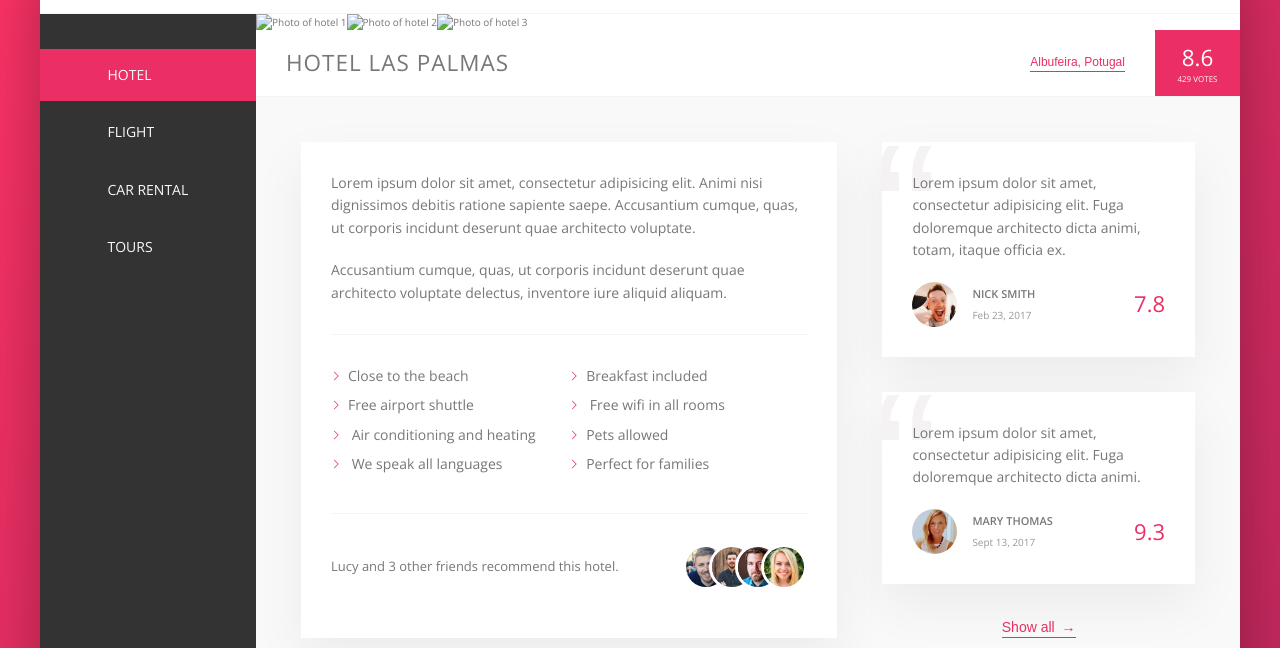
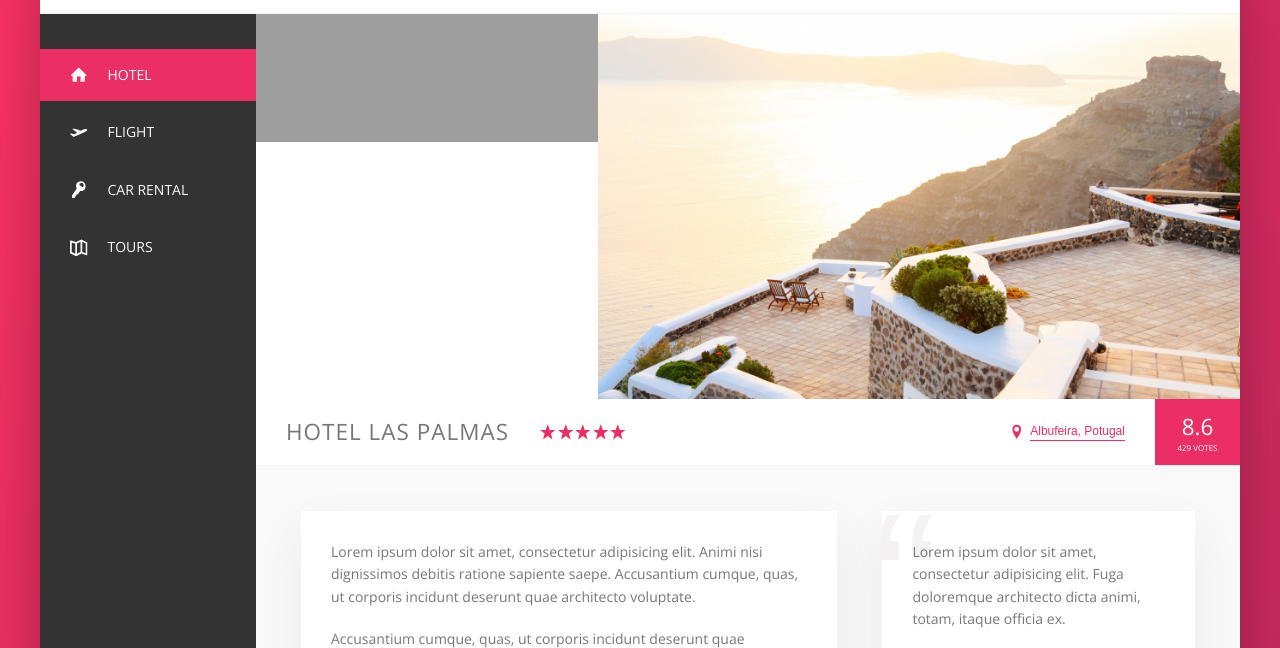
Before and after one commit to darylnauman/trillo, a website: page index.html in a window 1280 px wide. Shown: the part 136-784 px from the top of the page. Drawn offline with nearby package versions, Linux system fonts and the light colour scheme; files that its build step writes are made by us from their sources; the site is published under a folder, as on GitHub Pages, so addresses that start at the root find nothing; files whose address does not match are found by name.

Commit message:
resolved issue with some image file paths

```diff
--- a/index.html
+++ b/index.html
@@ -51,7 +51,7 @@
                     <li class="side-nav__item side-nav__item--active">
                         <a href="#" class="side-nav__link">
                             <svg class="side-nav__icon">
-                                <use xlink:href="/img/sprite.svg#icon-home"></use>
+                                <use xlink:href="img/sprite.svg#icon-home"></use>
                             </svg>
                             <span>Hotel</span>
                         </a>
@@ -59,7 +59,7 @@
                     <li class="side-nav__item">
                         <a href="#" class="side-nav__link">
                             <svg class="side-nav__icon">
-                                <use xlink:href="/img/sprite.svg#icon-aircraft-take-off"></use>
+                                <use xlink:href="img/sprite.svg#icon-aircraft-take-off"></use>
                             </svg>
                             <span>Flight</span>
                         </a>
@@ -67,7 +67,7 @@
                     <li class="side-nav__item">
                         <a href="#" class="side-nav__link">
                             <svg class="side-nav__icon">
-                                <use xlink:href="/img/sprite.svg#icon-key"></use>
+                                <use xlink:href="img/sprite.svg#icon-key"></use>
                             </svg>
                             <span>Car Rental</span>
                         </a>
@@ -75,7 +75,7 @@
                     <li class="side-nav__item">
                         <a href="#" class="side-nav__link">
                             <svg class="side-nav__icon">
-                                <use xlink:href="/img/sprite.svg#icon-map"></use>
+                                <use xlink:href="img/sprite.svg#icon-map"></use>
                             </svg>
                             <span>Tours</span>
                         </a>
@@ -90,13 +90,13 @@
             <main class="hotel-view">
                 <div class="gallery">
                     <figure class="gallery_item">
-                        <img src="/img/hotel-1.jpg" alt="Photo of hotel 1" class="gallery__photo" />
+                        <img src="img/hotel-1.jpg" alt="Photo of hotel 1" class="gallery__photo" />
                     </figure>
                     <figure class="gallery_item">
-                        <img src="/img/hotel-2.jpg" alt="Photo of hotel 2" class="gallery__photo" />
+                        <img src="img/hotel-2.jpg" alt="Photo of hotel 2" class="gallery__photo" />
                     </figure>
                     <figure class="gallery_item">
-                        <img src="/img/hotel-3.jpg" alt="Photo of hotel 3" class="gallery__photo" />
+                        <img src="img/hotel-3.jpg" alt="Photo of hotel 3" class="gallery__photo" />
                     </figure>
                 </div>
 
@@ -104,25 +104,25 @@
                     <h1 class="overview__heading">Hotel Las Palmas</h1>
                     <div class="overview__stars">
                         <svg class="overview__icon-star">
-                            <use xlink:href="/img/sprite.svg#icon-star"></use>
+                            <use xlink:href="img/sprite.svg#icon-star"></use>
                         </svg>
                         <svg class="overview__icon-star">
-                            <use xlink:href="/img/sprite.svg#icon-star"></use>
+                            <use xlink:href="img/sprite.svg#icon-star"></use>
                         </svg>
                         <svg class="overview__icon-star">
-                            <use xlink:href="/img/sprite.svg#icon-star"></use>
+                            <use xlink:href="img/sprite.svg#icon-star"></use>
                         </svg>
                         <svg class="overview__icon-star">
-                            <use xlink:href="/img/sprite.svg#icon-star"></use>
+                            <use xlink:href="img/sprite.svg#icon-star"></use>
                         </svg>
                         <svg class="overview__icon-star">
-                            <use xlink:href="/img/sprite.svg#icon-star"></use>
+                            <use xlink:href="img/sprite.svg#icon-star"></use>
                         </svg>
                     </div>
 
                     <div class="overview__location">
                         <svg class="overview__icon-location">
-                            <use xlink:href="/img/sprite.svg#icon-location-pin"></use>
+                            <use xlink:href="img/sprite.svg#icon-location-pin"></use>
                         </svg>
                         <button class="btn-inline">
                             Albufeira, Potugal
```
